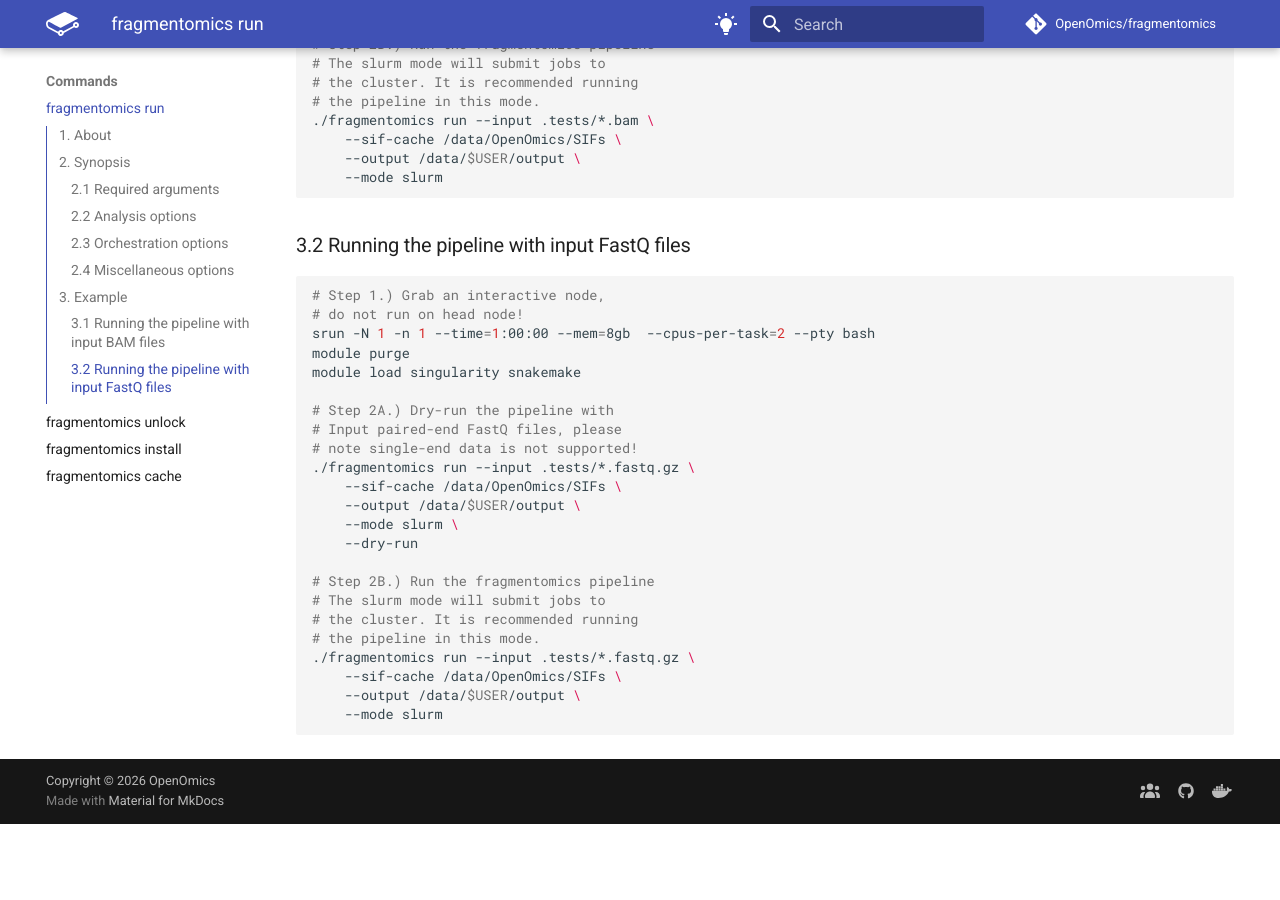
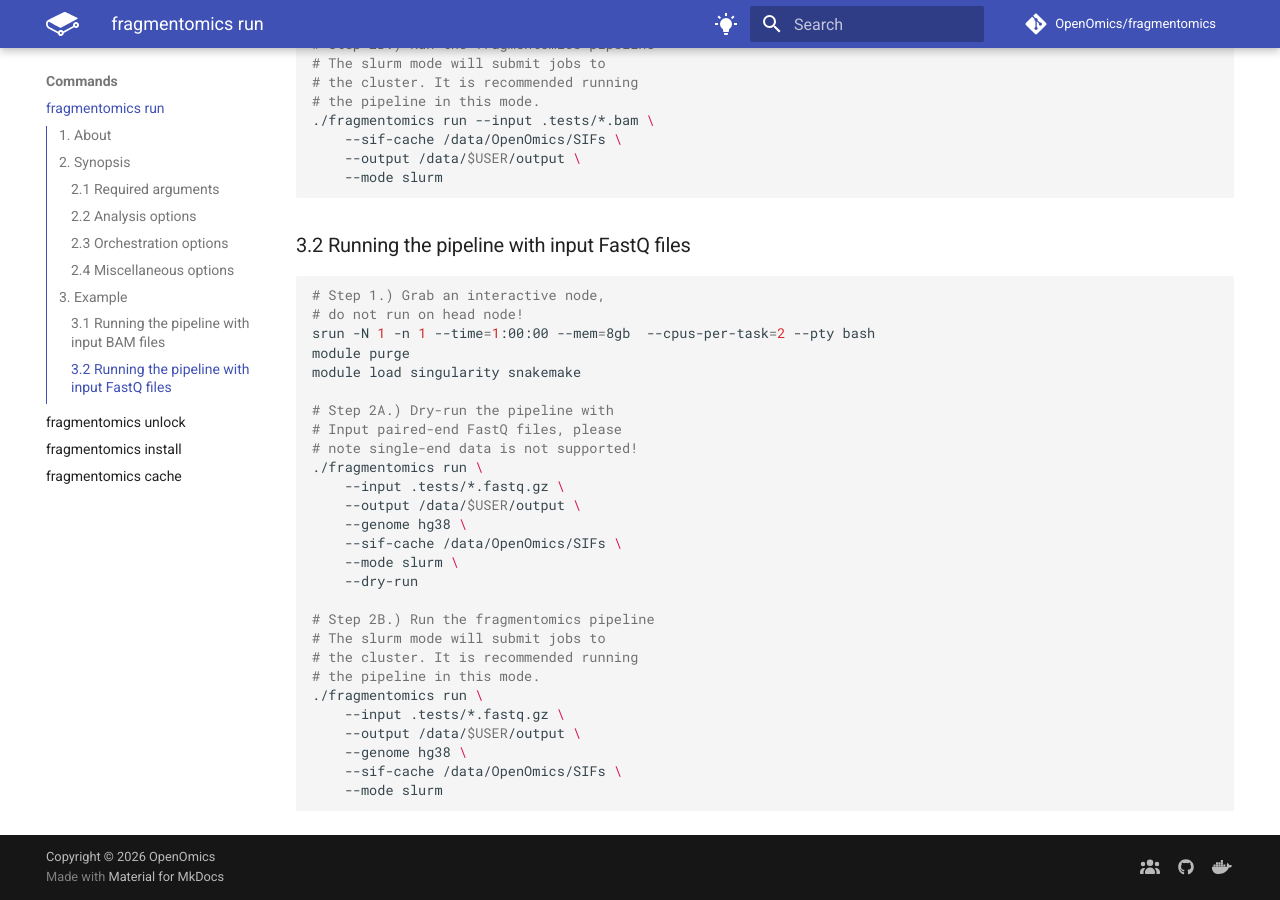
Before and after one commit to OpenOmics/fragmentomics, an MkDocs documentation site: the page built from docs/usage/run.md, in a window 1280 px wide and 900 px high, scrolled down 7185 px. Built offline with MkDocs 1.6.1 and Material for MkDocs 9.7.7, drawn with Linux system fonts in a browser that asks for light colours; comment, search, counter and statistics services are not loaded; before the commit the page ends 8009 px from its top, so only the background shows below that.

Commit message:
docs(cli): adding missing required genome arg.

````diff
--- a/docs/usage/run.md
+++ b/docs/usage/run.md
@@ -275,9 +275,11 @@ module load singularity snakemake
 # Step 2A.) Dry-run the pipeline with
 # Input paired-end FastQ files, please
 # note single-end data is not supported!
-./fragmentomics run --input .tests/*.fastq.gz \
+./fragmentomics run \
+    --input .tests/*.fastq.gz \
+    --output /data/$USER/output \
+    --genome hg38 \
     --sif-cache /data/OpenOmics/SIFs \
-    --output /data/$USER/output \
     --mode slurm \
     --dry-run
 
@@ -285,8 +287,10 @@ module load singularity snakemake
 # The slurm mode will submit jobs to
 # the cluster. It is recommended running
 # the pipeline in this mode.
-./fragmentomics run --input .tests/*.fastq.gz \
+./fragmentomics run \
+    --input .tests/*.fastq.gz \
+    --output /data/$USER/output \
+    --genome hg38 \
     --sif-cache /data/OpenOmics/SIFs \
-    --output /data/$USER/output \
     --mode slurm
 ```
````
Also changed, not shown: 1 other file.
